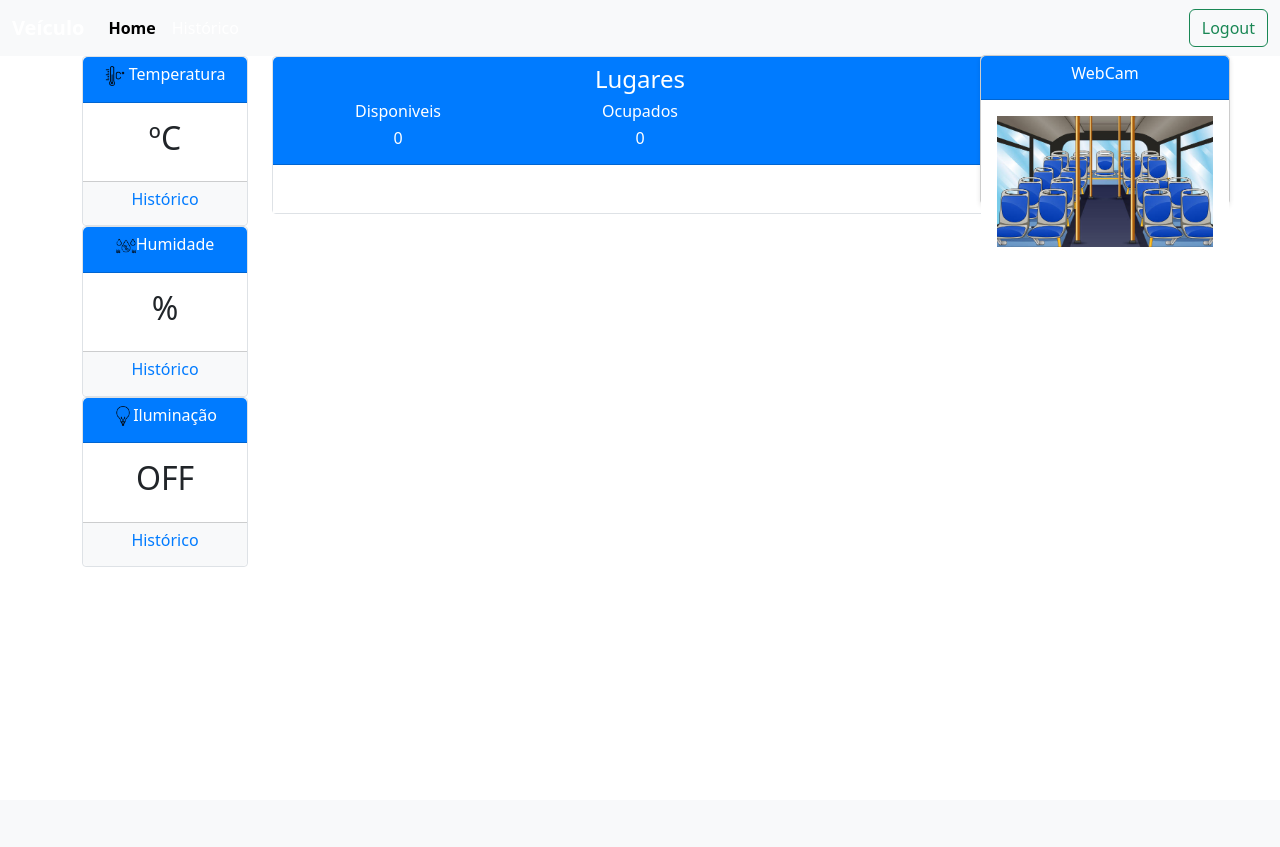
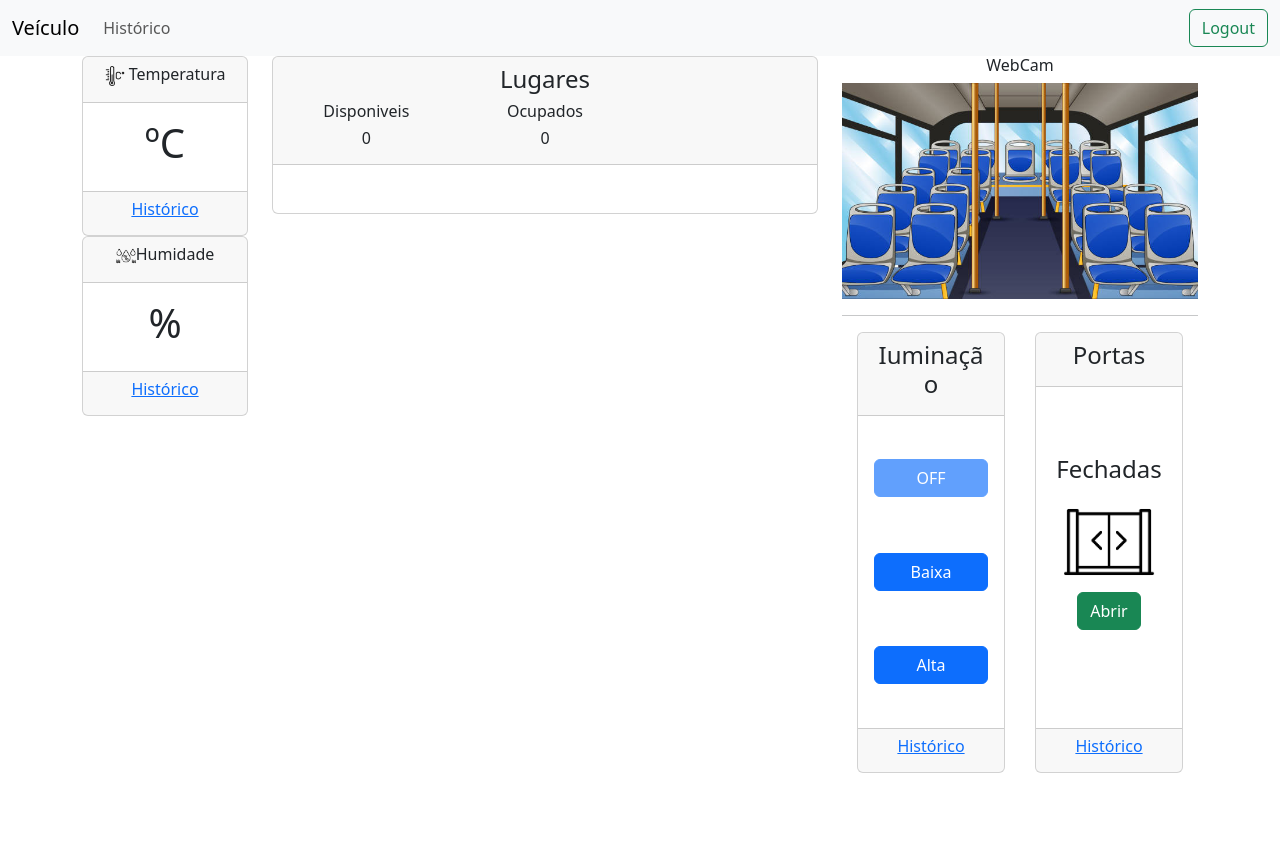
Before and after one commit to marcelo-pascoal/TI, a PHP site: page /projeto/dashboard.php in a window 1280 px wide. Before the commit the page ends 567 px from the top, so only its background shows below. Run offline with PHP 8.4, Linux system fonts and the light colour scheme; the visitor is signed in with stand-in values (Sample User, id 1); data that the repository does not hold is empty.

Commit message:
controlo de portas e luzes (javascript)

```diff
--- a/api/api.php
+++ b/api/api.php
@@ -2,16 +2,12 @@
 
 header('Content-Type: text/html; charset=utf-8');
 
-//echo $_SERVER['REQUEST_METHOD'];
-//var_dump(file_get_contents("php://input"));
 
 $lugares = unserialize(file_get_contents('files/lugares.txt'));
 
 http_response_code(400);
 
 if ($_SERVER['REQUEST_METHOD'] == "POST") {
-    //echo "recebi um POST<br>";
-    //print_r($_POST);
     if (isset($_POST['nome']) && isset($_POST['valor']) && isset($_POST['hora']) && is_dir("files/" . $_POST['nome'])) { // verificar o metodo pela existencia de ficheiros
         if (strpos($_POST['nome'], "lugar") === 0) {
             $coordenadas = explode("-", substr($_POST['nome'], 5));
@@ -30,7 +26,6 @@ if ($_SERVER['REQUEST_METHOD'] == "POST") {
         file_put_contents("files/" . $_POST['nome'] . "/log.txt", $_POST['hora'] . ";" . $_POST['valor'] . PHP_EOL, FILE_APPEND);
     }
 } elseif ($_SERVER['REQUEST_METHOD'] == "GET") {
-    //echo "recebi um GET<br>";
     if (isset($_GET['nome']) && is_dir("files/" . $_GET['nome'])) {
         http_response_code(200);
         echo file_get_contents("files/" . $_GET['nome'] . "/valor.txt");
--- a/api/files/lugares.txt
+++ b/api/files/lugares.txt
@@ -1 +1 @@
-a:5:{i:0;a:4:{i:0;i:-1;i:1;i:1;i:2;i:0;i:3;i:2;}i:1;a:4:{i:0;i:3;i:1;i:3;i:2;i:0;i:3;i:-2;}i:2;a:4:{i:0;i:-1;i:1;i:1;i:2;i:0;i:3;i:2;}i:3;a:4:{i:0;i:1;i:1;i:1;i:2;i:0;i:3;i:0;}i:4;a:4:{i:0;i:-1;i:1;i:-1;i:2;i:1;i:3;i:1;}}
+a:5:{i:0;a:4:{i:0;i:-1;i:1;i:1;i:2;i:0;i:3;i:2;}i:1;a:4:{i:0;i:3;i:1;i:3;i:2;i:0;i:3;i:-2;}i:2;a:4:{i:0;i:-1;i:1;i:1;i:2;i:0;i:3;i:2;}i:3;a:4:{i:0;i:1;i:1;i:1;i:2;i:0;i:3;i:9;}i:4;a:4:{i:0;i:-1;i:1;i:-1;i:2;i:1;i:3;i:1;}}
--- /dev/null
+++ b/api/files/portas/hora.txt
@@ -0,0 +1 @@
+2024-04-21 17:18:48
--- /dev/null
+++ b/api/files/portas/log.txt
@@ -0,0 +1 @@
+2024/01/01 00:00:00;0
--- /dev/null
+++ b/api/files/portas/nome.txt
@@ -0,0 +1 @@
+Portas
--- /dev/null
+++ b/api/files/portas/valor.txt
@@ -0,0 +1 @@
+0
--- a/dashboard.php
+++ b/dashboard.php
@@ -4,16 +4,32 @@
 <head>
   <meta charset="utf-8">
   <meta name="viewport" content="width=device-width, initial-scale=1">
-  <meta http-equiv="refresh" content="5">
+  <!--<meta http-equiv="refresh" content="5">-->
   <title>Plataforma IoT</title>
   <link href="https://cdn.jsdelivr.net/npm/bootstrap@5.3.3/dist/css/bootstrap.min.css" rel="stylesheet" integrity="sha384-QWTKZyjpPEjISv5WaRU9OFeRpok6YctnYmDr5pNlyT2bRjXh0JMhjY6hW+ALEwIH" crossorigin="anonymous">
   <link rel="stylesheet" href="style.css">
+
 </head>
 
 <body>
+  <script src="https://ajax.googleapis.com/ajax/libs/jquery/3.6.0/jquery.min.js"></script>
 
 
   <?php
+  /* configuração inicial de lugares
+  $lugares = [
+    [-1, 1, 0, 2],
+    [3, 3, 0, -2],
+    [-1, 1, 0, 2],
+    [1, 1, 0, 9],
+    [-1, -1, 1, 1]
+
+  ];
+
+  $data = serialize($lugares);
+  $filename = './api/files/lugares.txt';
+  file_put_contents($filename, $data);
+  */
   session_start();
   if (!isset($_SESSION['username'])) {
     header("refresh:5;url=index.php");
@@ -32,25 +48,25 @@
   $lugares_existentes = 0;
   $lugares_ocupados = 0;
   $lugares_livres = 0;
+  $codigoPorta = 9;
+
+  $controlo_humidade = 50;
+  $controlo_temperatura  = 25;
 
   foreach ($lugares as $linha) {
     foreach ($linha as $posicao) {
-      switch ($posicao) {
-        case 1:
-          $lugares_livres++;
-          $lugares_existentes++;
-          break;
-        case 2:
-          $lugares_ocupados++;
-          $lugares_existentes++;
-          break;
+      if ($posicao != $codigoPorta) {
+        if ($posicao > 0) $lugares_livres++;
+        elseif ($posicao < 0) $lugares_ocupados++;
       }
     }
   }
+  $lugares_existentes = $lugares_livres + $lugares_ocupados;
 
   $valor_temperatura = file_get_contents($url . "/api/api.php?nome=temperatura");
   $valor_humidade = file_get_contents($url . "/api/api.php?nome=humidade");
   $valor_iluminacao = file_get_contents($url . "/api/api.php?nome=iluminacao");
+  $valor_portas = file_get_contents($url . "/api/api.php?nome=portas");
   ?>
 
 
@@ -63,10 +79,7 @@
       <div class="collapse navbar-collapse" id="navbarSupportedContent">
         <ul class="navbar-nav me-auto mb-2 mb-lg-0">
           <li class="nav-item">
-            <a class="nav-link active" aria-current="page" href="#">Home</a>
-          </li>
-          <li class="nav-item">
-            <a class="nav-link" href="#">Histórico</a>
+            <a class="nav-link" href="historico.php">Histórico</a>
           </li>
         </ul>
         <form class="d-flex" action="logout.php" method="post">
@@ -80,12 +93,10 @@
       <div class="col-sm-2">
         <div class="card">
           <div class="card-header">
-            <div class="row">
             <h6><img src=<?php
-                            if ($valor_temperatura >= 20) echo "imagens/temperature-high.png ";
+                          if ($valor_temperatura >= $controlo_temperatura) echo "imagens/temperature-high.png ";
                           else echo "imagens/temperature-low.png";
                           ?> width="20px"> Temperatura</h6>
-            </div>
           </div>
           <div class="card-body">
             <h1><?php echo $valor_temperatura ?>ºC</h1>
@@ -97,7 +108,7 @@
         <div class="card">
           <div class="card-header">
             <h6><img src=<?php
-                          if ($valor_humidade >= 50) echo "imagens/humidity-high.png ";
+                          if ($valor_humidade >= $controlo_humidade) echo "imagens/humidity-high.png ";
                           else echo "imagens/humidity-low.png";
                           ?> width="20px">Humidade</h6>
           </div>
@@ -108,29 +119,8 @@
             <h6><a href="historico.php?nome=humidade">Histórico</a></h6>
           </div>
         </div>
-        <div class="card">
-          <div class="card-header">
-            <h6><img src=<?php
-                          if ($valor_iluminacao) echo "imagens/light-on.png";
-                          else echo "imagens/light-off.png";
-                          ?> width="20px">Iluminação</h6>
       </div>
-          <div class="card-body">
-            <h1><?php
-                if ($valor_iluminacao) echo "ON";
-                else echo "OFF";
-                ?></h1>
-          </div>
-          <div class="card-footer">
-            <h6><a href="historico.php?nome=iluminacao">Histórico</a></h6>
-          </div>
-        </div>
-      </div>
-
-
-
-
-      <div class="col-sm-8">
+      <div class="col-sm-6">
         <div class="card">
           <div class="card-header">
             <h4>Lugares</h4>
@@ -151,57 +141,92 @@
                 <?php foreach ($lugares as $linha) {
                   echo "<tr>";
                   foreach ($linha as $posicao) {
-                    if ($posicao == 0) {
-                      echo "<td></td>";
+                    echo '<td class="posicao';
+                    if ($valor_iluminacao == "1") {
+                      echo " luzBaixa";
+                    } elseif ($valor_iluminacao == "2") {
+                      echo " luzAlta";
+                    }
+                    if ($posicao != 0) {
+                      if ($posicao == $codigoPorta) {
+                        if ($valor_portas == 0) {
+                          echo ' porta"><img src="imagens\porta.png" widtht="80px" height="80px';
+                        }
                       } else {
-                      echo "<td class=\"lugar ";
-                      if ($posicao < 0) echo " ocupado ";
-                      echo "style=\"\"><img class=\"";
+                        echo ' lugar"><img class="';
                         switch (abs($posicao)) {
                           case 2:
-                          echo " oeste ";
+                            echo "oeste";
                             break;
                           case 3:
-                          echo " sul ";
+                            echo "sul";
                             break;
                         }
-
-                      echo "\" src=\"imagens\lugar.png\" widtht=\"100px\" height=\"100px\"></td>";
+                        if ($posicao < 0) echo " ocupado ";
+                        echo '" src="imagens\lugar.png" widtht="80px" height="80px';
                       }
+                    }
+                    echo '"></td>';
                   }
                   echo "</tr>";
                 }
                 ?>
-
               </tbody>
-
-
             </table>
-
-
           </div>
-
-
         </div>
-
-
       </div>
-
-    </div>
-
-
-    <div class="card top-right-card">
+      <div class="col-sm-4">
         <div class="card-header">
           <div class="row">
             <h6>WebCam</h6>
           </div>
         </div>
         <div class="card-body">
-        <img src="imagens/webcam.jpg">
+          <img src="imagens/webcam.jpg" width="100%">
+          <hr>
+        </div>
+
+        <div style="display: flex; justify-content: space-around;">
+          <div class="card col-sm-5">
+            <div class="card-header">
+              <h4>Iuminação</h4>
+            </div>
+            <div class="card-body">
+              <div class="d-flex flex-column justify-content-around align-content-center" style="height: 35vh;">
+                <button type=" button" class="btn btn-primary" <?php if ($valor_iluminacao == 0) echo "disabled" ?> onclick="toggleIluminacao(0);">OFF</button>
+                <button type="button" class="btn btn-primary" <?php if ($valor_iluminacao == 1) echo "disabled" ?> onclick="toggleIluminacao(1);">Baixa</button>
+                <button type="button" class="btn btn-primary" <?php if ($valor_iluminacao == 2) echo "disabled" ?> onclick="toggleIluminacao(2);">Alta</button>
+              </div>
+            </div>
+            <div class="card-footer">
+              <h6><a href="historico.php?nome=iluminacao">Histórico</a></h6>
+            </div>
+          </div>
+
+          <div class="card col-sm-5">
+            <div class="card-header">
+              <h4>Portas</h4>
+            </div>
+            <div class="card-body">
+              <div class="justify-content-around align-content-center" style="height: 35vh;">
+                <h4><?php echo ($valor_portas == 0) ? "Fechadas" : "Abertas" ?></h4>
+                <img src=<?php echo ($valor_portas == 0) ? "imagens/abrir_portas.png" : "imagens/fechar_portas.png" ?> width="100px">
+                <?php
+                if ($valor_portas == 0) echo '<button type="button" class="btn btn-success" onclick="togglePortas();";">Abrir</button>';
+                else echo '<button type="button" class="btn btn-danger" onclick="togglePortas();">Fechar</button>'; ?>
+              </div>
+            </div>
+            <div class="card-footer">
+              <h6><a href="historico.php?nome=iluminacao">Histórico</a></h6>
+            </div>
+          </div>
+        </div>
 
       </div>
 
     </div>
+
   </div>
 
 
@@ -210,7 +235,51 @@
 
   <br>
 
+  <script>
+    function getHora() {
+      var dateISO = new Date().toISOString();
+      var data0 = dateISO.split('T')[0];
+      var data1 = dateISO.split('T')[1];
+      var time = data1.split('.')[0];
+      var datahora = data0 + " " + time;
+      return datahora;
+    }
 
+    function toggleIluminacao(valor) {
+      const data = new URLSearchParams({
+        nome: "iluminacao",
+        valor: valor,
+        hora: getHora()
+      });
+      fetch('./api/api.php', {
+          method: 'POST',
+          headers: {
+            'Content-Type': 'application/x-www-form-urlencoded' // Correct content type
+          },
+          body: data.toString() // URL-encoded data as a string
+        })
+        .then(window.location.reload())
+    }
+
+    function togglePortas() {
+      const data = new URLSearchParams({
+        nome: "portas",
+        valor: <?php
+                if ($valor_portas == 0) echo "1";
+                else echo "0";
+                ?>,
+        hora: getHora()
+      });
+      fetch('./api/api.php', {
+          method: 'POST',
+          headers: {
+            'Content-Type': 'application/x-www-form-urlencoded' // Correct content type
+          },
+          body: data.toString() // URL-encoded data as a string
+        })
+        .then(window.location.reload())
+    }
+  </script>
 </body>
 
 </html>
--- a/style.css
+++ b/style.css
@@ -1,3 +1,5 @@
+
+
 .ocupado{
   filter:grayscale();
 }
@@ -8,6 +10,10 @@
 
 .sul{
   transform: rotate(180deg);
+}
+
+.porta{
+  text-align: right;
 }
 
 .erro{
@@ -23,6 +29,7 @@
 }
 body{
     margin-bottom: 50px;
+
 }
 
 td{
@@ -30,145 +37,15 @@ td{
     border:none;
 }
 
+.luzBaixa{
+  background-color: rgba(255, 255, 0, 0.20) !important;
+}
+.luzAlta{
+  background-color: rgba(255, 255, 0, 0.40) !important;
+}
+
 .table {
+
     table-layout: auto;
     width: 100%;
 }
-
-/*CHATGPT*/
-
-
-
-  /* 2. Style navbar background and links */
-  .navbar {
-    background-color: #22588d;
-  }
-  /* palavra historico fica a branco*/
-  .navbar a {
-    color: #ffffff;
-
-  }
-
-  /* 3. Style card headers */
-
-  .card-header {
-    background-color: #007bff;
-    color: #ffffff;
-  }
-
-  /* 4. Style card bodies */
-  .card-body {
-    background-color: #ffffff;
-  }
-
-  /* 5. Style card footers */
-  .card-footer {
-    background-color: #f8f9fa;
-  }
-
-  /* 6. Style card borders */
-  /* tira um bocado das bordas*/
-  .card {
-    border: 1px solid #dee2e6;
-    border-radius: 0.25rem;
-  }
-
-  /* 7. Style table */
-  .table {
-    width: 100%;
-  }
-
-  /* 8. Style table rows */
-  /* separa as filas das cadeiras com linhas*/
-  .table tr {
-    border-bottom: 1px solid #dee2e6;
-  }
-
-  /* 9. Style table cells */
-  .table td {
-    padding: 8px;
-  }
-
-  /* 10. Style links in card footers */
-  /* tira o sublinhado em card footers "historico"*/
-  .card-footer a {
-    color: #007bff;
-    text-decoration: none;
-  }
-
-/* 11. Style active navbar link */
-/* Home fica em bold*/
-.navbar .nav-link.active {
-    font-weight: bold;
-  }
-
-  /* 12. Style navbar brand */
-  .navbar-brand {
-    color: #ffffff;
-    font-weight: bold;
-  }
-
-  /* 13. Style navbar toggler icon */
-  .navbar-toggler-icon {
-    background-color: #ffffff;
-  }
-
-  /* 14. Style card header text */
-  .card-header h4,
-  .card-header h6 {
-    color: #ffffff;
-  }
-
-  /* 15. Style card body text */
-  /* card body fica mais pequeno*/
-  .card-body h1 {
-    font-size: 2rem;
-  }
-
-  /* 16. Style card footer text */
-  .card-footer h6 {
-    color: #007bff;
-  }
-
-  /* 17. Style card images */
-  .card img {
-    max-width: 100%;
-  }
-
-  /* 18. Style table header */
-  /* header da table*/
-  .table th {
-    background-color: #007bff;
-    color: #ffffff;
-    font-weight: bold;
-  }
-
-  /* 19. Style table header text alignment */
-  .table th,
-  .table td {
-    text-align: center;
-  }
-
-  /* 20. Style table cell padding */
-  /* separa as filas das cadeiras com 10 px*/
-  .table td {
-    padding: 10px;
-  }
-
-
-
-
-
-  .top-right-card {
-    position: absolute;
-    top: 55px; /* Adjust top value as needed */
-    right: 50px; /* Adjust right value as needed */
-    width: 250px; /* Adjust width as needed */
-    height: 150px; /* Adjust height as needed */
-    background-color: #f0f0f0;
-    border: 1px solid #ccc;
-    border-radius: 5px;
-    text-align: center;
-
-    box-shadow: 0 2px 5px rgba(0, 0, 0, 0.1);
-}
```
Also changed, not shown: imagens/abrir_portas.png (added), imagens/fechar_portas.png (added), imagens/porta.jpg (added), imagens/porta.png (added). Lines whose indentation alone changed are shown as unchanged.
